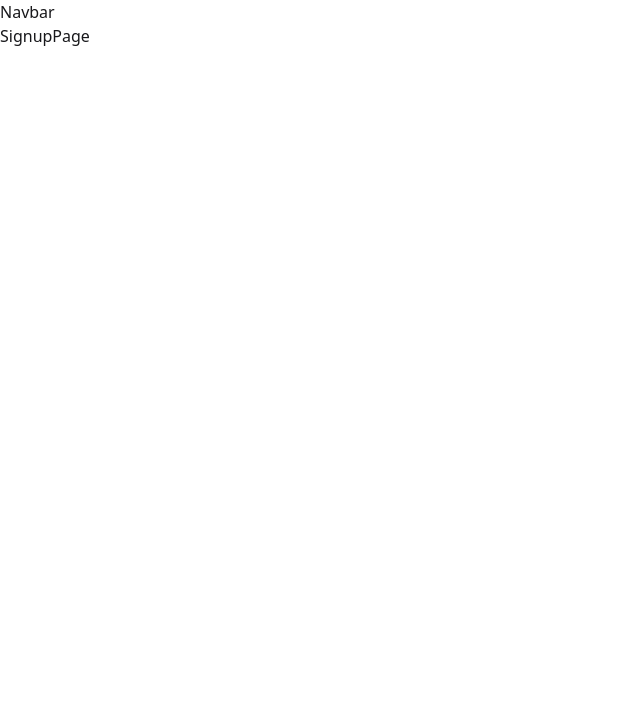
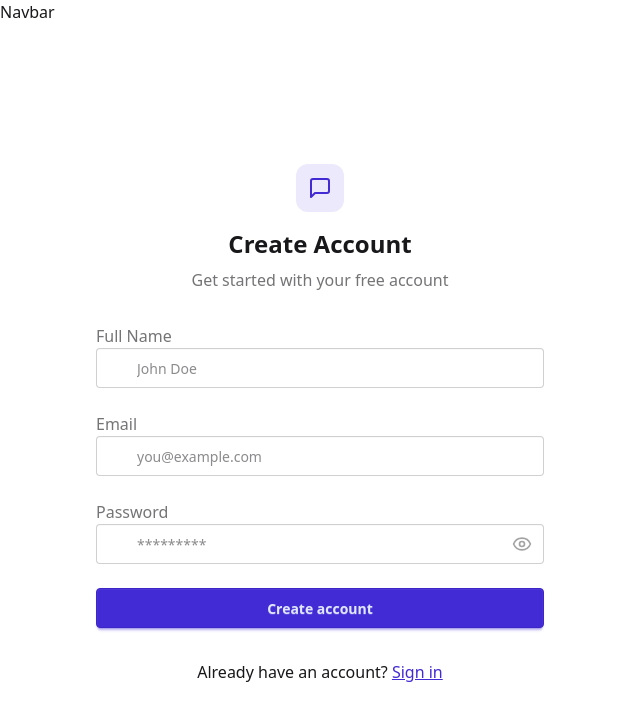
Before and after one commit to mostafa-meerzad/CODINGSAMURAI, a React (Vite) app in the folder realtime-chat-app/frontend/: page /signup in a window 1280 px wide. Shown: the top 720 px of the page, without its empty margins (0-640 px from the left). Built offline with nearby package versions, Linux system fonts and the light colour scheme; no server answers.

Commit message:
realtime-chat-app/frontend: build the signin form

```diff
--- a/realtime-chat-app/frontend/src/pages/SignupPage.jsx
+++ b/realtime-chat-app/frontend/src/pages/SignupPage.jsx
@@ -1,9 +1,149 @@
-import React from 'react'
+import React, { useState } from "react";
+import { useAuthStore } from "../store/useAuthStore";
+import {
+  MessageSquare,
+  User,
+  Mail,
+  EyeOff,
+  Eye,
+  Lock,
+  Loader2,
+} from "lucide-react";
+import { Link } from "react-router-dom";
 
 const SignupPage = () => {
+  const [showPassword, setShowPassword] = useState(false);
+  const [formData, setFormData] = useState({
+    name: "",
+    email: "",
+    password: "",
+  });
+  const { signup, isSigningUp } = useAuthStore();
+
+  const validateForm = () => {};
+  const handleSubmit = (e) => {
+    e.preventDefault();
+  };
   return (
-    <div>SignupPage</div>
-  )
-}
+    <div className="min-h-screen grid lg:grid-cols-2">
+      {/* left side */}
+      <div className="flex flex-col justify-center items-center p-6 sm:-12">
+        <div className="w-full max-w-md space-y-8">
+          {/* Logo */}
+          <div className="text-center mb-8">
+            <div className="flex flex-col items-center gap-2 group">
+              <div className="size-12 rounded-xl bg-primary/10 flex justify-center items-center group-hover:bg-primary/20 transition-colors">
+                <MessageSquare className={"size-6 text-primary"} />
+              </div>
+              <h1 className="text-2xl font-bold mt-2">Create Account</h1>
+              <p className="text-base-content/60">
+                Get started with your free account
+              </p>
+            </div>
+          </div>
 
-export default SignupPage
+          <form onSubmit={handleSubmit} className="space-y-6">
+            <div className="form-control">
+              <label className="label">
+                <span className="label-text font-medium">Full Name</span>
+              </label>
+              <div className="relative">
+                <div className="absolute inset-y-0 left-0 pl-3 flex items-center pointer-events-none">
+                  <User className="size-5 text-base-content/40" />
+                </div>
+                <input
+                  type="text"
+                  className="input input-bordered w-full pl-10"
+                  placeholder="John Doe"
+                  value={formData.name}
+                  onChange={(e) =>
+                    setFormData({ ...formData, name: e.target.value })
+                  }
+                />
+              </div>
+            </div>
+
+            <div className="form-control">
+              <label className="label">
+                <span className="label-text font-medium">Email</span>
+              </label>
+              <div className="relative">
+                <div className="absolute inset-y-0 left-0 pl-3 flex items-center pointer-events-none">
+                  <Mail className="size-5 text-base-content/40" />
+                </div>
+                <input
+                  type="text"
+                  className="input input-bordered w-full pl-10"
+                  placeholder="you@example.com"
+                  value={formData.email}
+                  onChange={(e) =>
+                    setFormData({ ...formData, email: e.target.value })
+                  }
+                />
+              </div>
+            </div>
+
+            <div className="form-control">
+              <label className="label">
+                <span className="label-text font-medium">Password</span>
+              </label>
+              <div className="relative">
+                <div className="absolute inset-y-0 left-0 pl-3 flex items-center pointer-events-none">
+                  <Lock className="size-5 text-base-content/40" />
+                </div>
+                <input
+                  type={showPassword ? "text" : "password"}
+                  className="input input-bordered w-full pl-10"
+                  placeholder="*********"
+                  value={formData.password}
+                  onChange={(e) =>
+                    setFormData({ ...formData, password: e.target.value })
+                  }
+                />
+                <button
+                  type="button"
+                  className="absolute inset-y-0 right-0 pr-3 flex items-center"
+                  onClick={() => {
+                    setShowPassword(!showPassword);
+                  }}
+                >
+                  {showPassword ? (
+                    <EyeOff className="size-5 text-base-content/40" />
+                  ) : (
+                    <Eye className="size-5 text-base-content/40" />
+                  )}
+                </button>
+              </div>
+            </div>
+
+            <button
+              type="submit"
+              className="btn btn-primary w-full"
+              disabled={isSigningUp}
+            >
+              {isSigningUp ? (
+                <>
+                  <Loader2 className="size-5 animate-spin" />
+                  Loading...
+                </>
+              ) : (
+                "Create account"
+              )}
+            </button>
+          </form>
+
+          <div className="text-center">
+            <p className="text-base-center/60">
+              Already have an account? {" "}
+              <Link to={"/login"} className="link link-primary">
+                Sign in
+              </Link>
+            </p>
+          </div>
+        </div>
+      </div>
+    </div>
+  );
+};
+
+export default SignupPage;
--- a/realtime-chat-app/frontend/src/store/useAuthStore.js
+++ b/realtime-chat-app/frontend/src/store/useAuthStore.js
@@ -18,4 +18,8 @@
       set({ isCheckingAuth: false });
     }
   },
+
+  signup: (data)=>{
+
+  }
 }));
```
